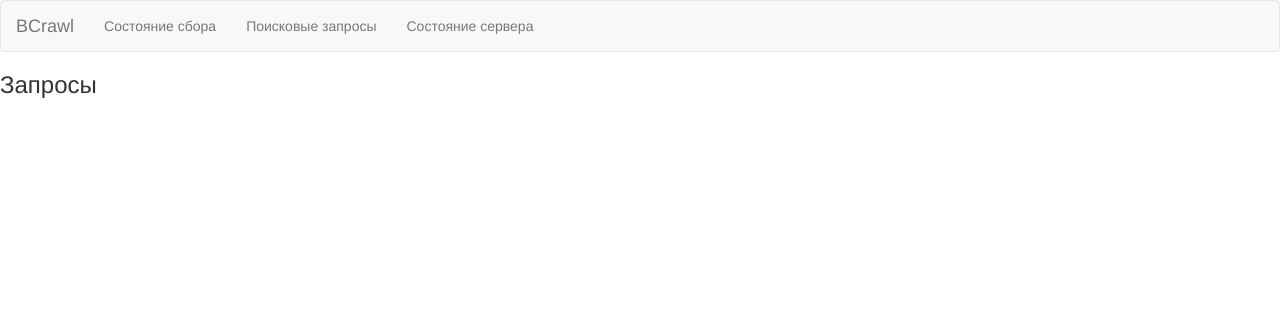
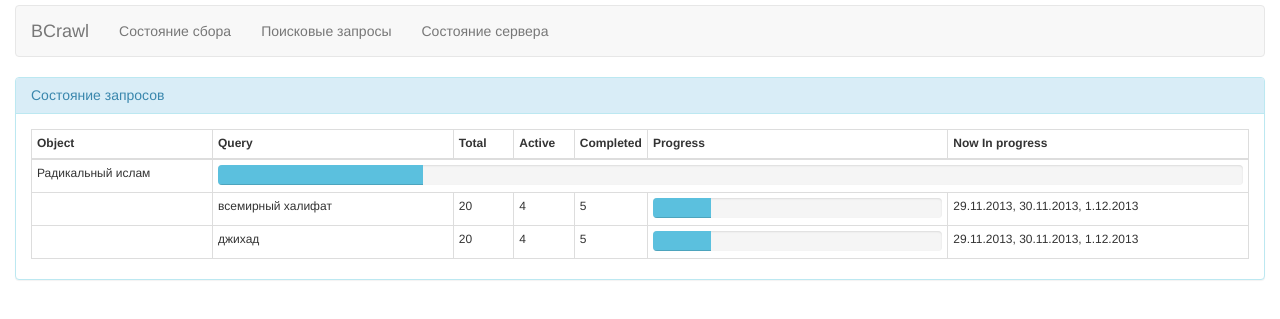
Before and after one commit to gavrilaf/BCrawlPy, a Flask app: page /status/queries in a window 1280 px wide. Shown: the top 319 px of the page. Run offline with Flask 2, Linux system fonts and the light colour scheme; some libraries are stand-ins or nearby versions.

Commit message:
Добавил вёрстку на страницу состояния запросов

```diff
--- a/bcrawl/web/app/templates/status_queries.html
+++ b/bcrawl/web/app/templates/status_queries.html
@@ -8,8 +8,8 @@
     <meta name="description" content="">
     <meta name="author" content="">
     <link rel="stylesheet" type="text/css" href="{{ url_for('static', filename='bootstrap/css/bootstrap.css') }}">
+    <link rel="stylesheet" type="text/css" href="{{ url_for('static', filename='bcrawl-web.css') }}">
     <script src="{{ url_for('static', filename='jquery.js') }}"></script>
-
 </head>
 <body>
 
@@ -28,7 +28,70 @@
   </nav>
 
   <div id="page-wraper">
-    <h3>Запросы</h3>
+    <div class="row">
+      <div class="col-lg-12">
+        <div class="panel panel-info">
+          <div class="panel-heading">
+            <h3 class="panel-title">
+              Состояние запросов
+            </h3>
+          </div>
+          <div class="panel-body">
+            <table class="table table-bordered table-condensed">
+              <thead>
+                <th width="15%">Object</th>
+                <th width="20%">Query</th>
+                <th width="5%">Total</th>
+                <th width="5%">Active</th>
+                <th width="5%">Completed</th>
+                <th width="25%">Progress</th>
+                <th width="25%">Now In progress</th>
+              </thead>
+              <tbody>
+                <tr>
+                  <td>Радикальный ислам</td>
+                  <td colspan="6">
+                    <div class="progress" style="margin-bottom: 2px">
+                      <div class="progress-bar progress-bar-info" style="width: 20%"></div>
+                    </div>
+                  </td>
+                </tr>
+                <tr>
+                  <td />
+                  <td>всемирный халифат</td>
+                  <td>20</td>
+                  <td>4</td>
+                  <td>5</td>
+                  <td>
+                    <div class="progress" style="margin-bottom: 2px">
+                      <div class="progress-bar progress-bar-info" style="width: 20%"></div>
+                    </div>
+                  </td>
+                  <td>
+                    29.11.2013, 30.11.2013, 1.12.2013
+                  </td>
+                </tr>
+                 <tr>
+                  <td />
+                  <td>джихад</td>
+                  <td>20</td>
+                  <td>4</td>
+                  <td>5</td>
+                  <td>
+                    <div class="progress" style="margin-bottom: 2px">
+                      <div class="progress-bar progress-bar-info" style="width: 20%"></div>
+                    </div>
+                  </td>
+                  <td>
+                    29.11.2013, 30.11.2013, 1.12.2013
+                  </td>
+                </tr>
+              </tbody>
+            </table>
+          </div> <!-- panel-body -->
+        </div> <!-- panel -->
+      </div>  <!-- col-lg-12 -->
+    </div> <!-- row -->
   </div>
 </div>
 
```
